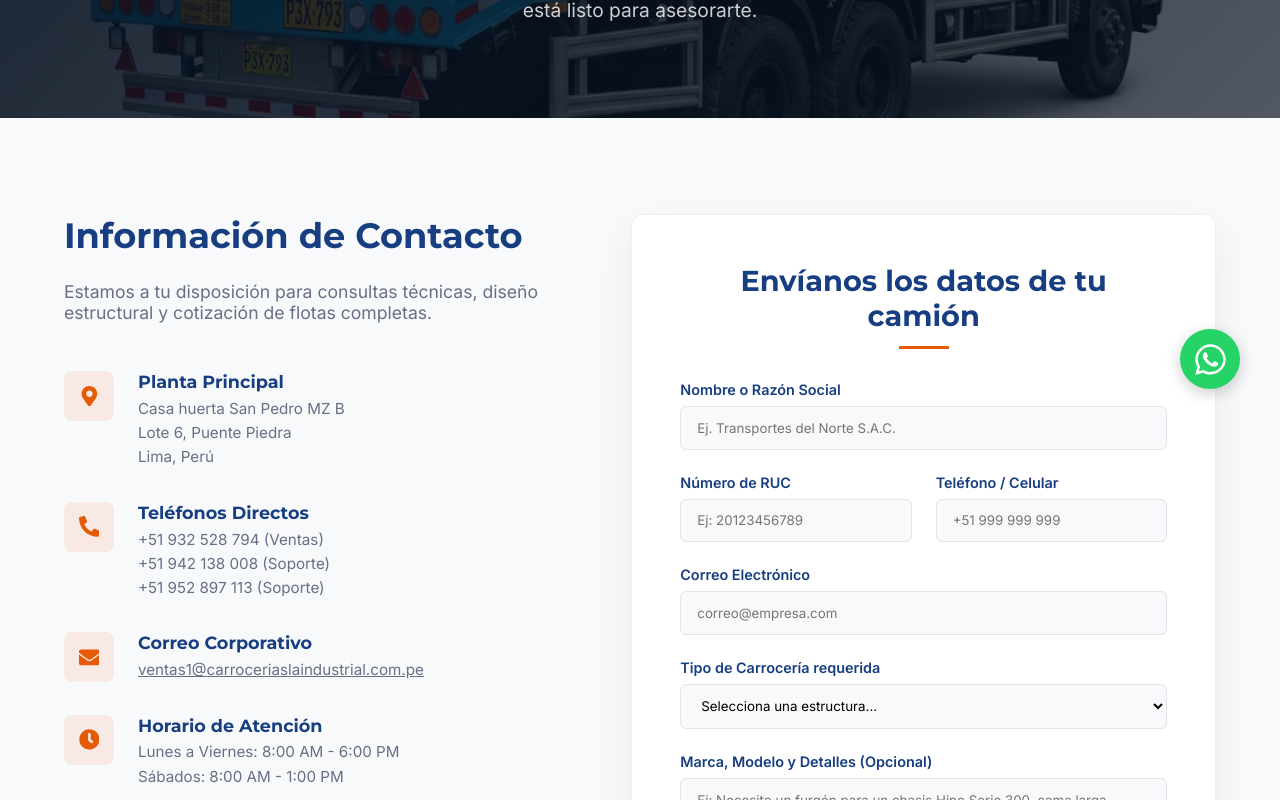
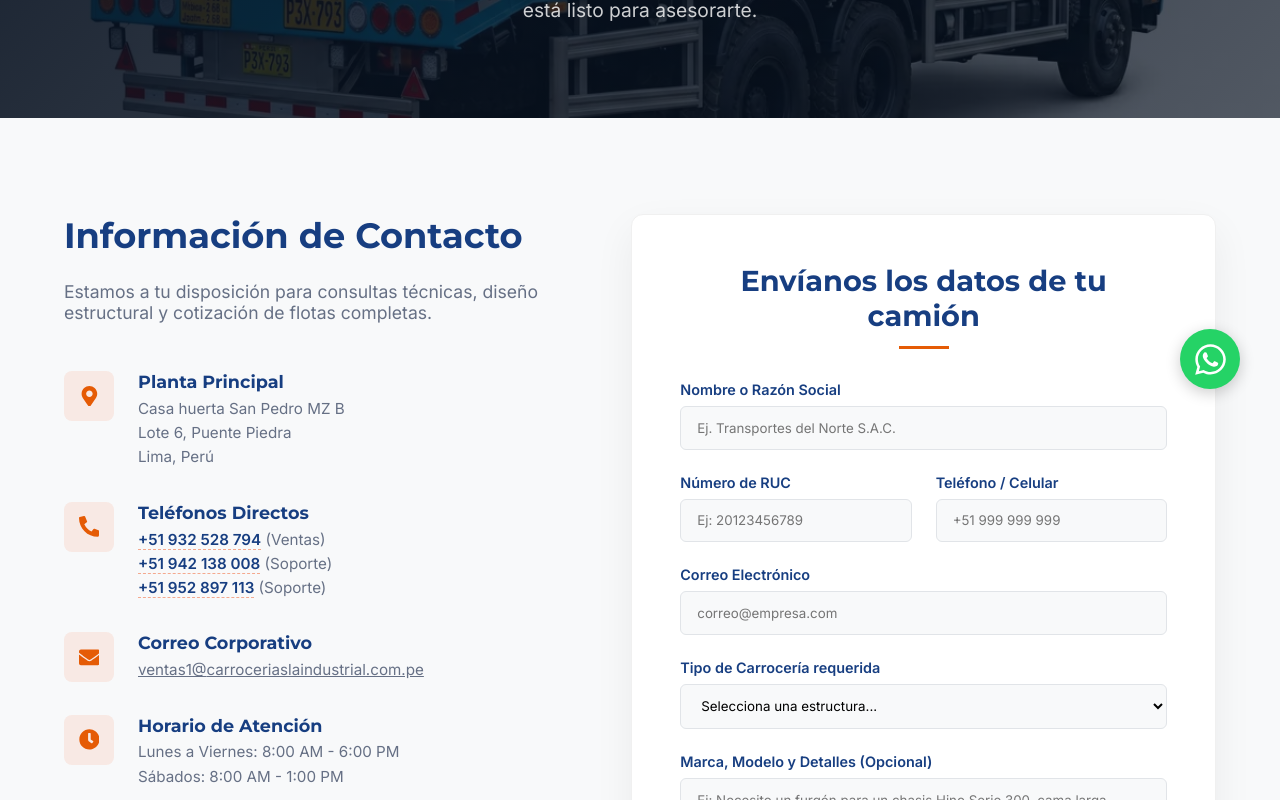
Before and after one commit to gcondezoy/la-industrial, a React (Vite) app: page /contacto in a window 1280 px wide. Shown: the part 371-1171 px from the top of the page. Built offline with nearby package versions, Linux system fonts and the light colour scheme.

Commit message:
Contacto: telefonos directos tocables para llamar
Co-Authored-By: Claude Opus 5.5 <noreply@anthropic.com>

```diff
--- a/src/pages/Contact.jsx
+++ b/src/pages/Contact.jsx
@@ -112,7 +112,11 @@ const Contacto = () => {
                   <div className="icon-box"><FaPhoneAlt /></div>
                   <div>
                     <h3>Teléfonos Directos</h3>
-                    <p>+51 932 528 794 (Ventas)<br />+51 942 138 008 (Soporte)<br />+51 952 897 113 (Soporte)</p>
+                    <p>
+                      <a href="tel:+51932528794" className="tel-link">+51 932 528 794</a> (Ventas)<br />
+                      <a href="tel:+51942138008" className="tel-link">+51 942 138 008</a> (Soporte)<br />
+                      <a href="tel:+51952897113" className="tel-link">+51 952 897 113</a> (Soporte)
+                    </p>
                   </div>
                 </div>
 
--- a/src/pages/Contact.scss
+++ b/src/pages/Contact.scss
@@ -127,6 +127,16 @@
                 line-height: 1.6;
                 font-size: 0.95rem;
                 margin: 0;
+              }
+
+              // Números tocables para llamar
+              .tel-link {
+                color: var(--primary);
+                font-weight: 700;
+                text-decoration: none;
+                border-bottom: 1px dashed rgba(241, 90, 36, 0.5);
+                transition: color 0.2s ease;
+                &:hover { color: var(--secondary); }
               }
             }
           }
```
